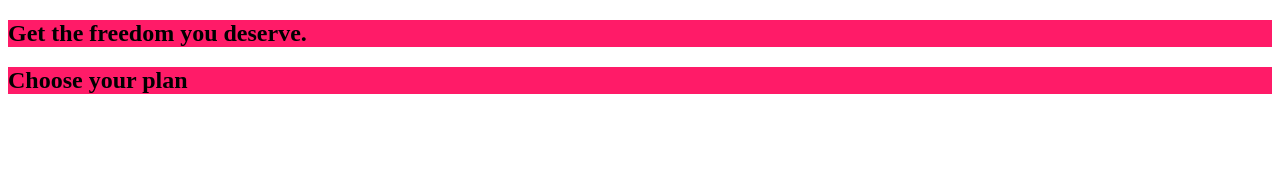
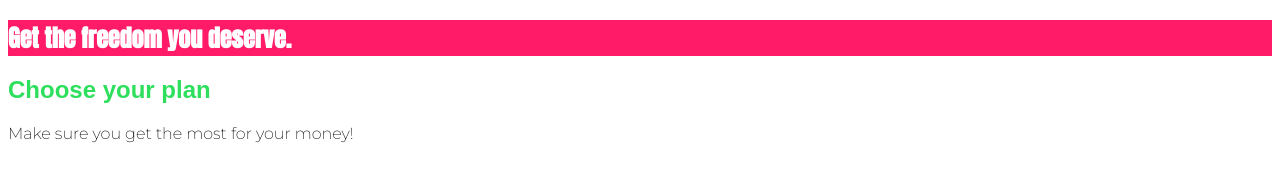
Before and after one commit to juliasugarman/complete_guide_css_2020, a plain HTML site: page index.html in a window 1280 px wide. Drawn offline with Linux system fonts and the light colour scheme.

Commit message:
understanding cascading vs specivicity, and inheritance

```diff
--- a/index.html
+++ b/index.html
@@ -6,17 +6,21 @@
     <meta http-equiv="X-UA-Compatible" content="ie=edge">
     <title>uHost</title>
     <link rel="shortcut icon" href="favicon.png">
+    <link href="https://fonts.googleapis.com/css2?family=Anton&display=swap" rel="stylesheet">
+    <link href="https://fonts.googleapis.com/css2?family=Montserrat:wght@200&display=swap" rel="stylesheet">
     <link rel="stylesheet" href="main.css">
+
 
 </head>
 
 <body>
     <main>
-        <section>
+        <section id="product-overview">
             <h1>Get the freedom you deserve.</h1>
         </section>
-        <section>
-            <h1>Choose your plan</h1>
+        <section id="plans">
+            <h1 class="section-title">Choose your plan</h1>
+            <p>Make sure you get the most for your money!</p>
         </section>
     </main>
 </body>
--- a/main.css
+++ b/main.css
@@ -1,4 +1,22 @@
 
-section {
-           background: #ff1b68;
-        }
+body {
+    font-family: 'Montserrat', sans-serif; ;
+}
+
+#product-overview {
+  background: #ff1b68;
+}
+
+
+.section-title {
+  color: #2ddf5c;
+}
+
+#product-overview h1 {
+    color: white;
+    font-family: "Anton", sans-serif;
+  }
+
+  h1{
+      font-family: sans-serif;
+  }
```
